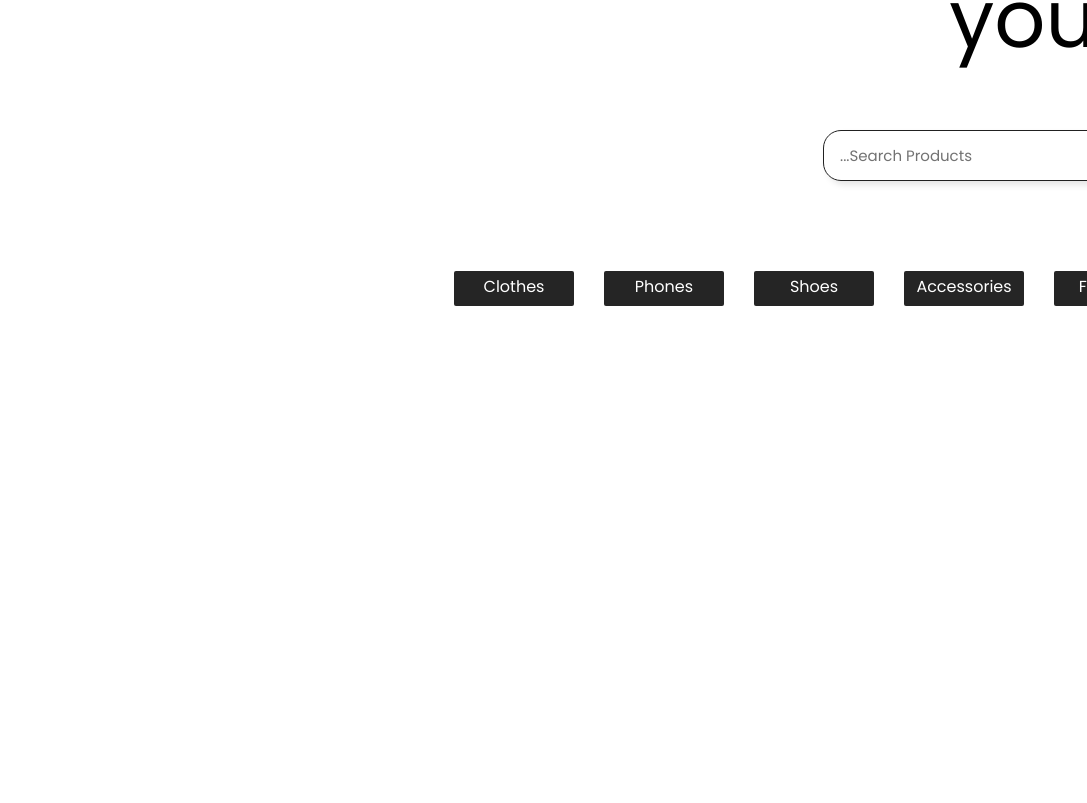
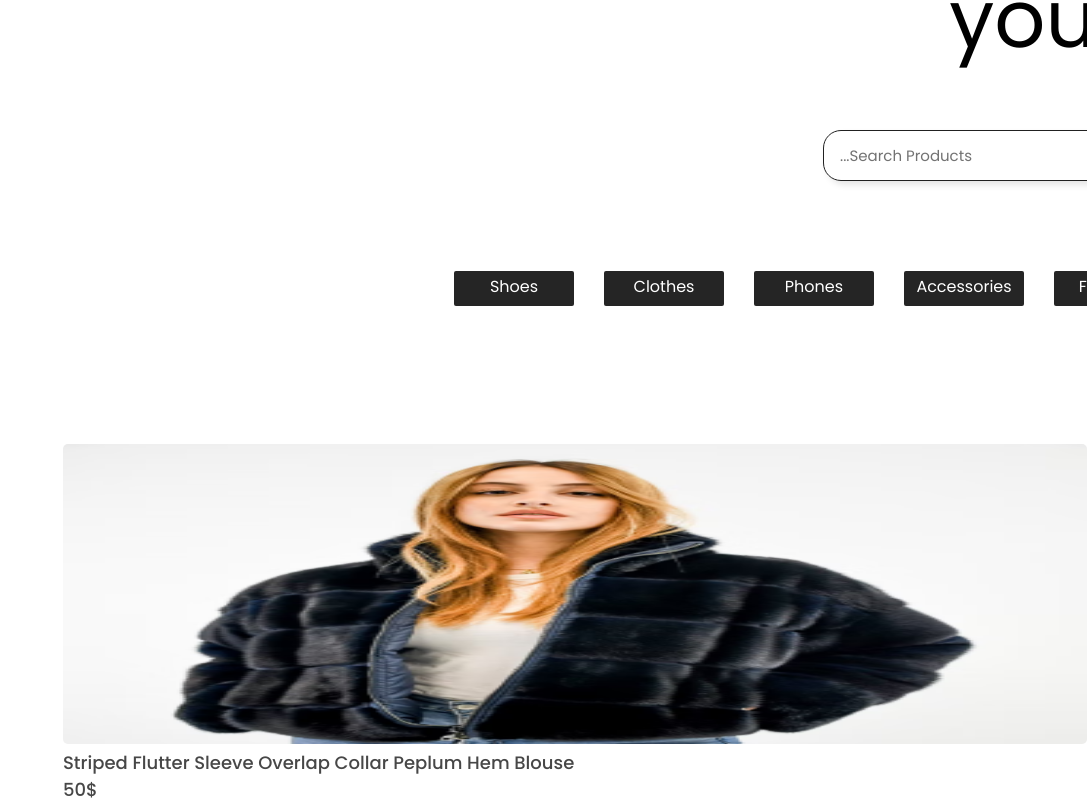
Before and after one commit to Jamison-lii/Buy-together-Project, a React (Vite) app: page /products in a window 1280 px wide. Shown: the part 496-1299 px from the top of the page, without its empty margins (193-1280 px from the left). Before the commit the page ends 812 px from the top, so only its background shows below. Built offline with nearby package versions, Linux system fonts and the light colour scheme.

Commit message:
Working on Product Space

```diff
--- a/src/App.jsx
+++ b/src/App.jsx
@@ -11,6 +11,7 @@ import Order from './Pages/Order'
 import Profile from './Pages/Profile'
 import Auth from './Pages/LoginSignUp'
 import CreateCampaign from './Pages/CreateCampaign'
+import ProductDetails from './Pages/ProductDetails'
 
 
 
@@ -25,6 +26,7 @@ function App() {
 
         <Route path='/' element={<Home/>} />
         <Route path='/products' element={<Products/>} />
+        <Route path='/product/:id' element={<ProductDetails />} />
         <Route path= '/campaigns' element={<Campaigns/>}/>
         <Route path='/order' element={<Order/>} />
         <Route path='/profile' element={<Profile/>}/>
--- a/src/Components/1RenderingAssets/data.js
+++ b/src/Components/1RenderingAssets/data.js
@@ -7,24 +7,29 @@ let data_product = [
   {
     id:1,
     name:"Striped Flutter Sleeve Overlap Collar Peplum Hem Blouse",
+    category:"Clothes",
     image:p1_img,
     new_price:50.00,
     old_price:80.50,
   },
   {id:2,
     name:"Striped Flutter Sleeve Overlap Collar Peplum Hem Blouse",
+    category:"Accessories",
     image:p2_img,
     new_price:85.00,
     old_price:120.50,
   },
   {id:3,
     name:"Striped Flutter Sleeve Overlap Collar Peplum Hem Blouse",
+    category:"Furniture",
     image:p3_img,
     new_price:60.00,
     old_price:100.50,
   },
   {id:4,
     name:"Striped Flutter Sleeve Overlap Collar Peplum Hem Blouse",
+    category:"Phones",
+
     image:p4_img,
     new_price:100.00,
     old_price:150.00,
--- a/src/Components/Categories/Categories.jsx
+++ b/src/Components/Categories/Categories.jsx
@@ -1,42 +1,45 @@
-import React from 'react'
-import './Categories.css'
+import React, { useState } from 'react';
+import './Categories.css';
+import data_product from '../1RenderingAssets/data';
+import Card from '../Cards/Card';
+import CardProduct from '../ProductCard/CardProduct';
+import { useNavigate } from 'react-router-dom';
 
 const Categories = () => {
+  const [cat, setCat] = useState("Clothes");
+
+  const navigate = useNavigate();
+
   return (
-    <div className>
-    <div className="categories-container">
-    <div className="categories">
-       <div className="varieties1">
-        Clothes
-       </div>
+    <div>
+      <div className="categories-container">
+        <div className="categories">
+          <div onClick={() => setCat("Shoes")} className="varieties1">Shoes</div>
 
-       <div className="varieties">
-        Phones
-       </div>
+          <div onClick={() => setCat("Clothes")} className="varieties">Clothes</div>
+          <div onClick={() => setCat("Phones")} className="varieties">Phones</div>
+          <div onClick={() => setCat("Accessories")} className="varieties4">Accessories</div>
+          <div onClick={() => setCat("Furniture")} className="varieties">Furniture</div>
+        </div>
+      </div>
 
-       <div className="varieties">
-        Shoes
-       </div>
+      {/* Debugging Logs */}
+      {console.log("Selected Category:", cat)}
+      {console.log("Filtered Products:", data_product.filter(product => product.category === cat))}
 
-       <div className="varieties4">
-        Accessories
-       </div>
+      {/* Display Filtered Products */}
+      <div className="products-container">
+        {data_product
+          .filter(product => product.category === cat)
+          .map(product => (
+            <div key={product.id} onClick={() => navigate(`/product/${product.id}`)}>
+            <CardProduct key={product.id} image={product.image} name={product.name} new_price={product.new_price} />
+            </div>
+          ))
+        }
+      </div>
+    </div>
+  );
+};
 
-     <div className="varieties">
-        Furniture
-       </div>
-
-       <div className="varieties">
-        Furniture
-       </div>
-
-       <div className="varieties">
-        Furniture
-       </div>
-     </div>
-    </div>
-    </div>
-  )
-}
-
-export default Categories
+export default Categories;
--- /dev/null
+++ b/src/Components/ProductCard/CardProduct.css
@@ -0,0 +1,26 @@
+.cardContainer{
+    margin-left: 10%;
+    margin-top: 10%;
+    font-size: 16px;
+    font-weight: 500;
+  /*  border: 1px solid #ccc;*/
+    border-radius: 5px;
+    width: 80%;
+}
+
+.cardContainer img{
+    height: 300px;
+    width: 100%;
+    margin-bottom:5px;
+    border-radius: 5px;;
+}
+
+.cardContainer h3{
+    font-size: 12px;
+    color: #6d6d6d;
+}
+
+.cardContainer h4{
+    font-size: 18px;
+    color: #474747;
+}
--- /dev/null
+++ b/src/Components/ProductCard/CardProduct.jsx
@@ -0,0 +1,16 @@
+import React from 'react'
+
+const CardProduct = (prop) => {
+  return (
+    <div>
+        <div className="cardContainer">
+            <img src={prop.image} alt="Product" />
+            <h4>{prop.name}</h4>
+            <h4>{prop.new_price}$</h4>
+            </div>
+
+    </div>
+  )
+}
+
+export default CardProduct
--- /dev/null
+++ b/src/Pages/ProductDetails.jsx
@@ -0,0 +1,12 @@
+import React from 'react'
+import './Styles/ProductDetails.css'
+
+const ProductDetails = () => {
+  return (
+    <div>
+        yo
+    </div>
+  )
+}
+
+export default ProductDetails
```
Also changed, not shown: src/Pages/Styles/ProductDetails.css (added).
